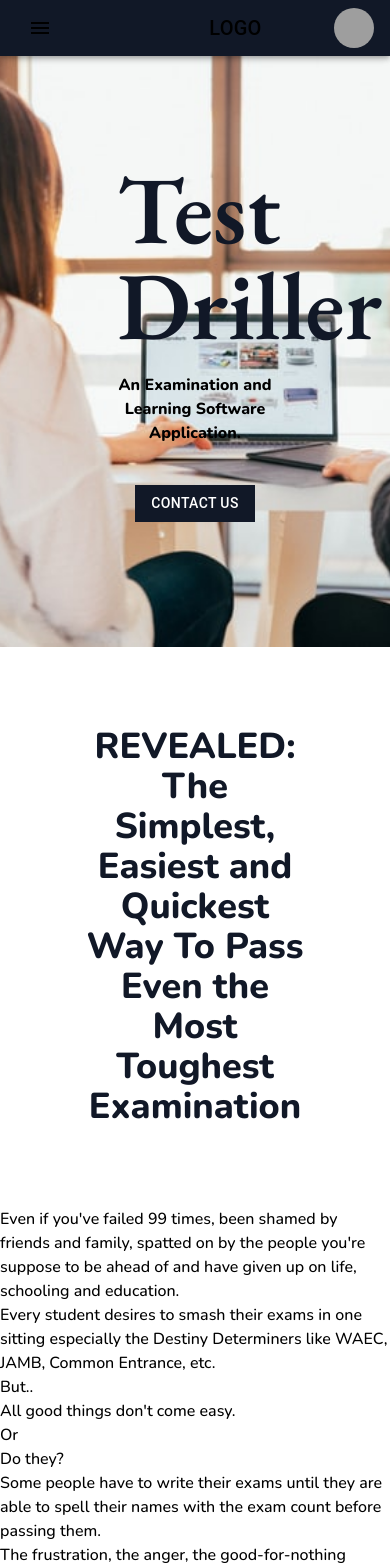
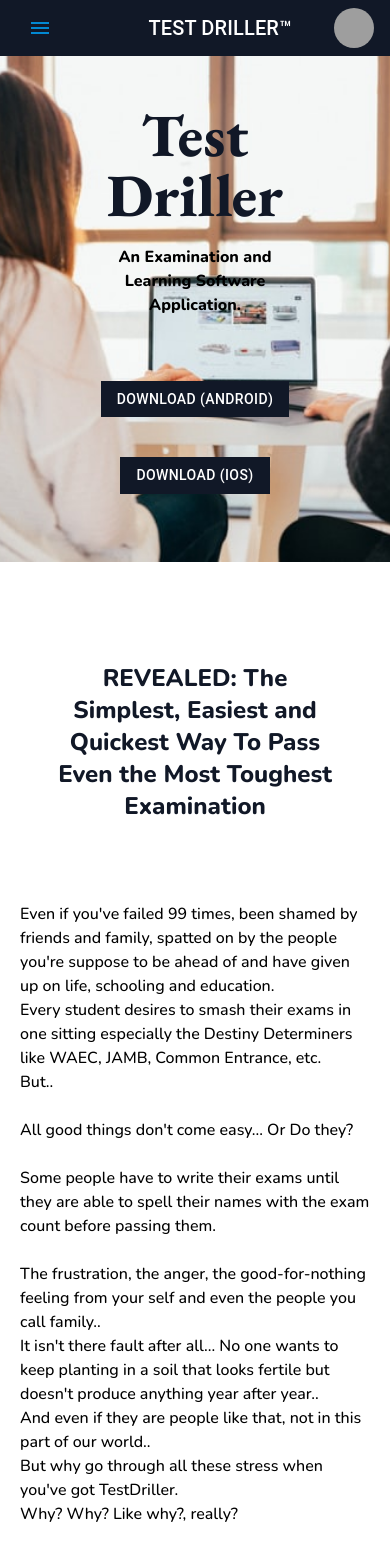
Before and after one commit to Kainy2/testdriller-web, a React (Create React App) app: page / in a window 390 px wide. Shown: the top 1568 px of the page. Built offline with nearby package versions, Linux system fonts and the light colour scheme; grey boxes are pictures that could not be loaded.

Commit message:
Mobile Responsiveness

```diff
--- a/src/Components/Card.js
+++ b/src/Components/Card.js
@@ -7,8 +7,8 @@ import Typography from '@mui/material/Typography';
 
 const Cards = ({text}) => {
     return (
-        <div className='shadow bg-white'>
-            <CardContent>
+        <div className='shadow bg-white mx-4'>
+            <CardContent sx={{ m: 1.5 }} >
                 <Typography sx={{ fontSize: 14 }} color="text.secondary" gutterBottom>
                    Product Name
                 </Typography>
--- a/src/Components/Footer.js
+++ b/src/Components/Footer.js
@@ -2,8 +2,8 @@ import React from 'react'
 
 const Footer = () => {
   return (
-      <div className="flex w-full space-x-20 mt-32 justify-evenly items-center text-slate-200 py-10 bg-priBg">
-          <div className=" text-sm">
+      <div className="flex w-full space-x-20 mt-32 justify-evenly items-center  text-slate-200 py-10 bg-priBg">
+          <div className=" cursor-pointer  text-sm">
               <div>Book A Call</div>
               <div>Terms</div>
               <div>Academy</div>
--- a/src/Components/Hero.js
+++ b/src/Components/Hero.js
@@ -4,11 +4,14 @@ import { ButtonHero } from './Button'
 
 const Hero = () => {
     return (
-        <div style={{ backgroundImage: `url(${HeroImg})` }} className='h-[70vh] flex bg-cover bg-center bg-no-repeat text-center bg-white justify-center repeat items-center font-semibold'>
+        <div style={{ backgroundImage: `url(${HeroImg})` }} className='md:h-[70vh] h-[60vh] flex bg-cover bg-center bg-no-repeat bg-white text-center justify-center repeat items-center font-semibold'>
             <div className='w-1/2'>
-                <h1 className=' text-8xl text-gray-900 font-header font-bold p-5'>Test Driller</h1>
-                <p> An Examination and Learning Software Application. </p>
-                <ButtonHero title=" Contact Us" link={'#'}  />
+                <h1 className=' md:text-8xl text-6xl text-gray-900 font-header  md:font-medium  font-bold py-5'>Test Driller</h1>
+                <p className=''> An Examination and Learning Software Application. </p>
+                <div className="md:flex md:mt-5 mt-16">
+                    <ButtonHero title=" Download (Android) " link={'https://play.google.com/store/apps/details?id=com.iafsawii.testdriller'} />
+                    <ButtonHero title=" Download (iOS) " link={'#'} />
+                </div>
 
             </div>
         </div>
--- a/src/Components/Nav.js
+++ b/src/Components/Nav.js
@@ -40,7 +40,7 @@ const Nav = () => {
     };
 
     return (
-        <div className="sticky top-0 bg-gray-900">
+        <div className="md:sticky top-0 bg-gray-900">
             {/* <div className="flex w-full sticky top-0  md:px-60 justify-between items-center text-slate-200 py-4 bg-priBg">
                 <div className="text-2xl">Content Hacker</div>
                 <div className="flex text-sm space-x-10">
@@ -61,7 +61,7 @@ const Nav = () => {
                             component="div"
                             sx={{ mr: 2, display: { xs: 'none', md: 'flex' } }}
                         >
-                            TEST DRILLER&trade;
+                            <a href="/"> TEST DRILLER&trade;</a>
                         </Typography>
 
                         <Box sx={{ flexGrow: 1, display: { xs: 'flex', md: 'none' } }}>
@@ -71,7 +71,7 @@ const Nav = () => {
                                 aria-controls="menu-appbar"
                                 aria-haspopup="true"
                                 onClick={handleOpenNavMenu}
-                                color="inherit"
+                                color="info"
                             >
                                 <MenuIcon />
                             </IconButton>
@@ -105,10 +105,11 @@ const Nav = () => {
                         <Typography
                             variant="h6"
                             noWrap
+                            color='white'
                             component="div"
                             sx={{ flexGrow: 1, display: { xs: 'flex', md: 'none' } }}
                         >
-                            LOGO
+                            <a href="/"> TEST DRILLER&trade;</a>
                         </Typography>
                         <Box sx={{ flexGrow: 1, display: { xs: 'none', md: 'flex' } }}>
                             {pages.map((page) => (
--- a/src/Pages/Home.js
+++ b/src/Pages/Home.js
@@ -2,6 +2,7 @@ import React from 'react'
 import Cards from '../Components/Card'
 import Hero from '../Components/Hero'
 import know from '../Assets/do-you-know.jpg'
+import { ButtonHero } from '../Components/Button'
 
 const Home = () => {
 
@@ -30,8 +31,10 @@ const Home = () => {
             <section>
                 <Hero />
             </section>
-            <section className='md:w-[70%] mx-auto'>
-                <h3 className='font-extrabold text-gray-900 text-4xl text-center p-20 '>REVEALED: The Simplest, Easiest and Quickest Way To Pass Even the Most Toughest Examination</h3>
+            <section className='md:w-[70%] p-5 mx-auto'>
+                <h3 className='font-extrabold text-gray-900 md:text-4xl text-2xl text-center w-[80%] mx-auto py-20 '>REVEALED: The Simplest, Easiest and Quickest Way To Pass Even the Most Toughest Examination</h3>
+                <div className='md:w-[90%] mx-auto'>
+
                 <p>
                     Even if you've failed 99 times, been shamed by friends and family, spatted on by the people you're suppose to be ahead of and have given up on life, schooling and education.
                     <br />
@@ -40,17 +43,14 @@ const Home = () => {
 
                     But..
                     <br />
-
-                    All good things don't come easy.
                     <br />
 
-                    Or
+                    All good things don't come easy... Or Do they?
                     <br />
-
-                    Do they?
                     <br />
 
                     Some people have to write their exams until they are able to spell their names with the exam count before passing them.
+                    <br />
                     <br />
 
                     The frustration, the anger, the good-for-nothing feeling from your self and even the people you call family..
@@ -66,10 +66,11 @@ const Home = () => {
 
                     Why? Why? Like why?, really?
                     <br />
+                </p>
 
 
 
-                </p>
+                </div>
             </section>
             <section id='usage' className='p-5 bg-slate-100 my-28 py-16'>
 
@@ -104,9 +105,9 @@ const Home = () => {
             </section>
 
 
-            <section id='how to use' className='p-5 md:w-[70%] mx-auto my-24 py-16'>
+            <section id='how to use' className='p-5 md:w-[70%] mx-auto mb-24'>
                 <div className=''>
-                    <h6 className='font-bold text-gray-900 font-montserrat text-4xl text-center mb-20 '> Here's how...</h6>
+                    <h6 className='font-bold text-gray-900 font-montserrat text-4xl text-center mb-20 '> Here's how... </h6>
                     <div className="md:flex justify-between items-center space-x-5 ">
 
                         <div className='w-11/12 p-2'>
@@ -128,7 +129,7 @@ const Home = () => {
             </section >
 
 
-            <section className='bg-gray-700 py-10 shadow-sm'>
+            <section className='bg-gray-700 py-16 shadow-sm'>
                 <div className='p-5 md:w-[70%] mx-auto  text-gray-100 '>
 
                     <h6 className='font-bold  font-montserrat text-4xl  py-5'> That's not all!!! </h6>
@@ -165,9 +166,9 @@ const Home = () => {
             </section>
 
             <section id='products' className='bg-gray-100 '>
-                <div className=' md:w-[75%] mx-auto  mt-32 mb-10  py-20 space-y-20'>
+                <div className=' md:w-[75%] mx-auto  mb-10  py-20 space-y-20'>
                     <h3 className=' font-semibold text-3xl text-center '>Products</h3>
-                    <div className=' md:grid md:grid-cols-3 gap-10'>
+                    <div className=' md:grid md:grid-cols-3 md:gap-10'>
 
                         {products.map(product => (
                             <Cards text={product.title} />
@@ -177,8 +178,8 @@ const Home = () => {
             </section>
 
 
-            <section id='get started' className='md:w-[70%] mx-auto'>
-                <h3 className='font-semibold text-3xl text-center p-20'>How to get started</h3>
+            <section id='get started' className='md:w-[70%] mx-auto p-5'>
+                <h3 className='font-semibold text-3xl px-10 py-20'>How to get started</h3>
                 <p>
                     <i>
                         Simply subscribe to any of the TestDriller Software product by downloading the TestDriller software application from any of your favourite online store on your mobile device, laptop or desktop computers and activate your choice product software with your unique subscription pin upon purchase.
@@ -206,6 +207,10 @@ const Home = () => {
 
 
                 </p>
+                <div id='Get Started'>
+                        <ButtonHero title=" Get Started"  target='_blank' link={"http://localhost:3000/'https://sendfox.com/lp/3qvw0l'"} />
+
+                </div>
 
 
             </section>
--- a/src/index.css
+++ b/src/index.css
@@ -1,6 +1,6 @@
 @import url('https://fonts.googleapis.com/css2?family=Nunito:wght@300;500;800;900&display=swap');
 @import url('https://fonts.googleapis.com/css2?family=Montserrat:wght@700&display=swap');
-@import url('https://fonts.googleapis.com/css2?family=EB+Garamond:wght@600&display=swap');
+@import url('https://fonts.googleapis.com/css2?family=EB+Garamond:wght@300;600:500;800;900&display=swap');
 
 
 @tailwind base;
```
